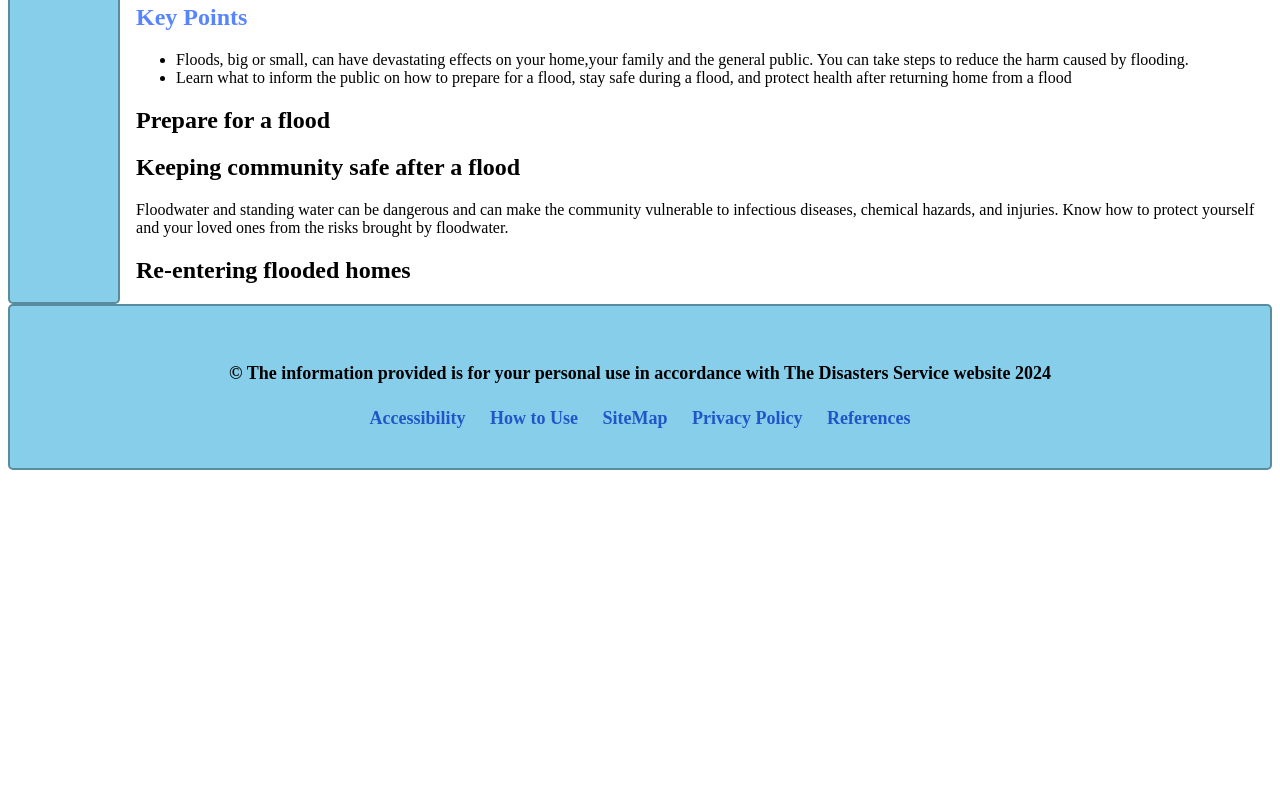
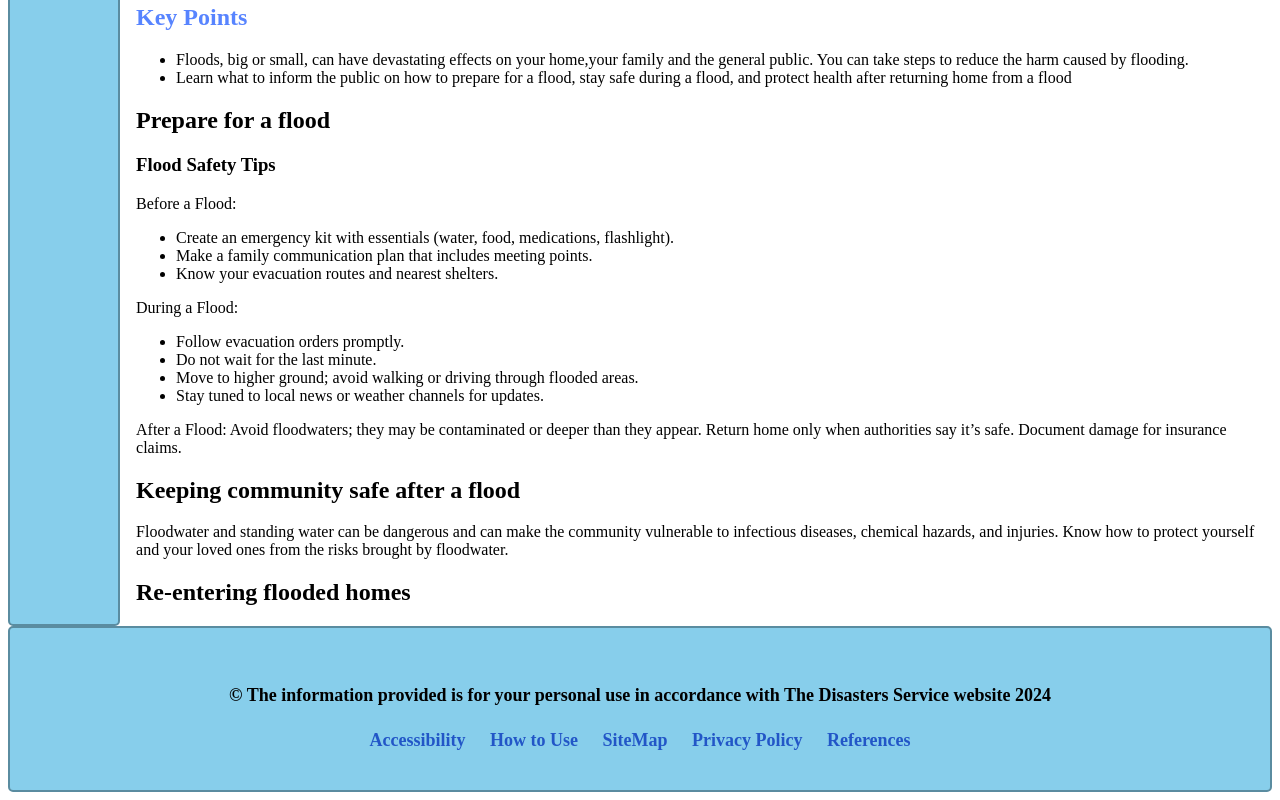
Before and after one commit to BIT-Studio-3/group-project-25-1-scade, a SvelteKit app in the folder disaster/disaster/: page /disasters/flood/floodInfo in a window 1280 px wide. Shown: the part 664-1464 px from the top of the page. Before the commit the page ends 1142 px from the top, so only its background shows below. Built offline with nearby package versions, Linux system fonts and the light colour scheme.

Commit message:
a bit of content formatting

```diff
--- a/disaster/disaster/src/routes/disasters/flood/floodInfo/+page.svelte
+++ b/disaster/disaster/src/routes/disasters/flood/floodInfo/+page.svelte
@@ -19,6 +19,36 @@
 <h2>Prepare for a flood</h2>
 
 <!-- Add image here -->
+
+<h3>Flood Safety Tips</h3>
+
+<p>
+Before a Flood:
+<ul>
+    <li>Create an emergency kit with essentials (water, food, medications, flashlight).
+    </li>
+    <li>Make a family communication plan that includes meeting points.
+    </li>
+    <li>Know your evacuation routes and nearest shelters.
+    </li>
+    </ul>
+
+During a Flood:
+
+<ul>
+    <li>Follow evacuation orders promptly.</li>
+    <li> Do not wait for the last minute.</li>
+    <li>Move to higher ground; avoid walking or driving through flooded areas.</li>
+    <li>Stay tuned to local news or weather channels for updates.
+    </li>
+</ul>
+After a Flood:
+
+Avoid floodwaters; they may be contaminated or deeper than they appear.
+Return home only when authorities say it’s safe.
+Document damage for insurance claims.
+
+
 
 
 <p>
```
